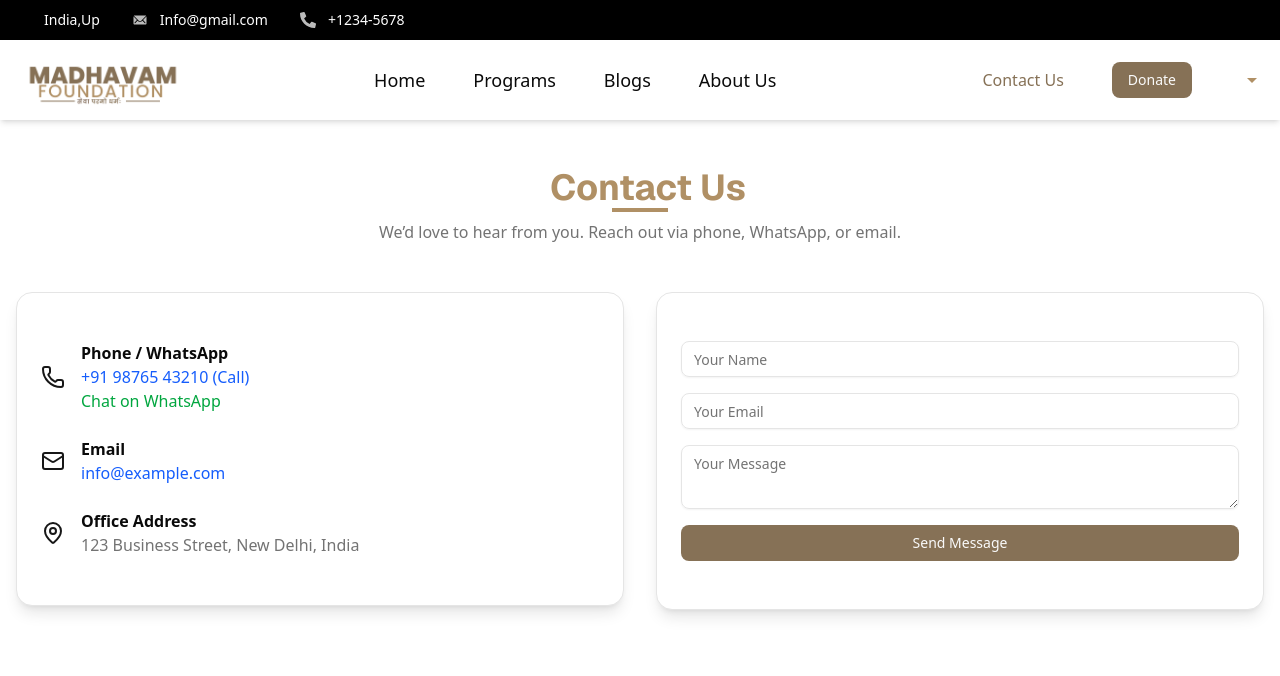
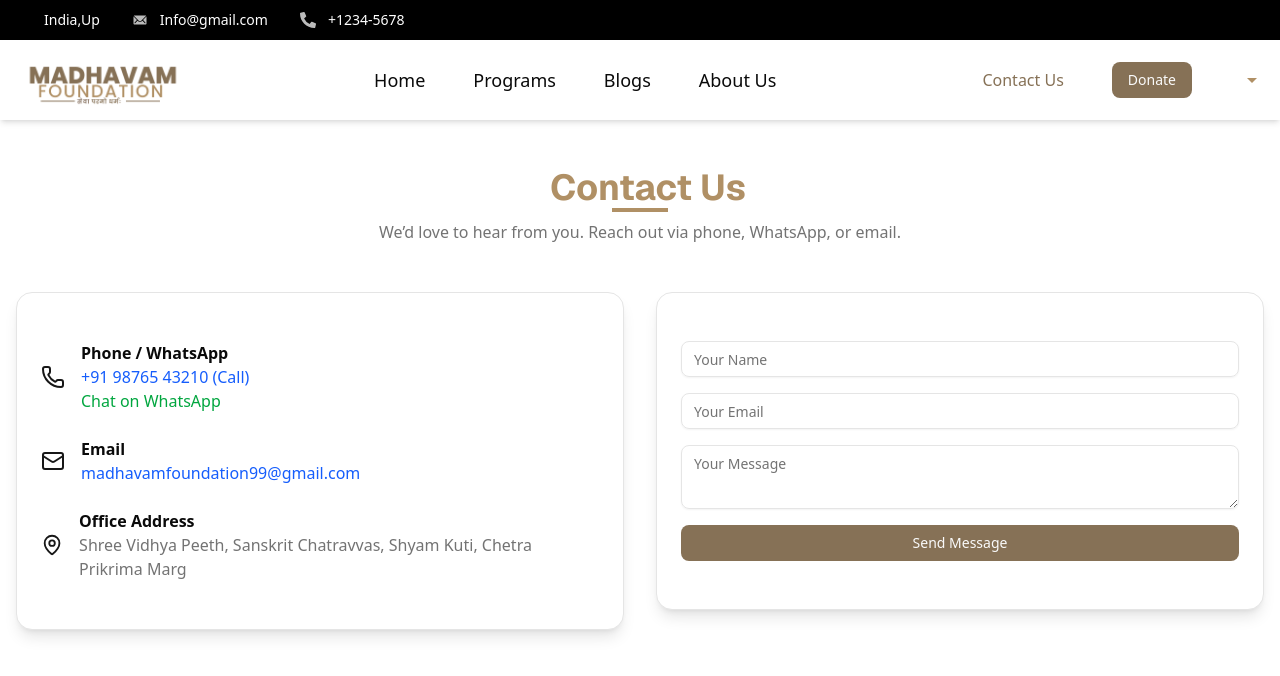
Before and after one commit to samarthsharma5166/Donation-Web-Next, a Next.js app: page /contactUs in a window 1280 px wide. Shown: the top 676 px of the page. Built offline with nearby package versions, Linux system fonts and the light colour scheme; some icons are missing.

Commit message:
address fix

```diff
--- a/src/app/(public)/contactUs/page.tsx
+++ b/src/app/(public)/contactUs/page.tsx
@@ -36,13 +36,13 @@ const page = () => {
                                     <div>
                                         <p className="font-semibold">Phone / WhatsApp</p>
                                         <a
-                                            href="tel:+919876543210"
+                                            href="tel:+917906869998"
                                             className="text-blue-600 hover:underline block"
                                         >
                                             +91 98765 43210 (Call)
                                         </a>
                                         <a
-                                            href="https://wa.me/919876543210"
+                                            href="https://wa.me/917906869998"
                                             target="_blank"
                                             className="text-green-600 hover:underline block"
                                         >
@@ -56,10 +56,10 @@ const page = () => {
                                     <div>
                                         <p className="font-semibold">Email</p>
                                         <a
-                                            href="mailto:info@example.com"
+                                            href="mailto:madhavamfoundation99@gmail.com "
                                             className="text-blue-600 hover:underline"
                                         >
-                                            info@example.com
+                                            madhavamfoundation99@gmail.com
                                         </a>
                                     </div>
                                 </div>
@@ -69,7 +69,7 @@ const page = () => {
                                     <div>
                                         <p className="font-semibold">Office Address</p>
                                         <p className="text-muted-foreground">
-                                            123 Business Street, New Delhi, India
+                                            Shree Vidhya Peeth, Sanskrit Chatravvas, Shyam Kuti, Chetra Prikrima Marg
                                         </p>
                                     </div>
                                 </div>
```
